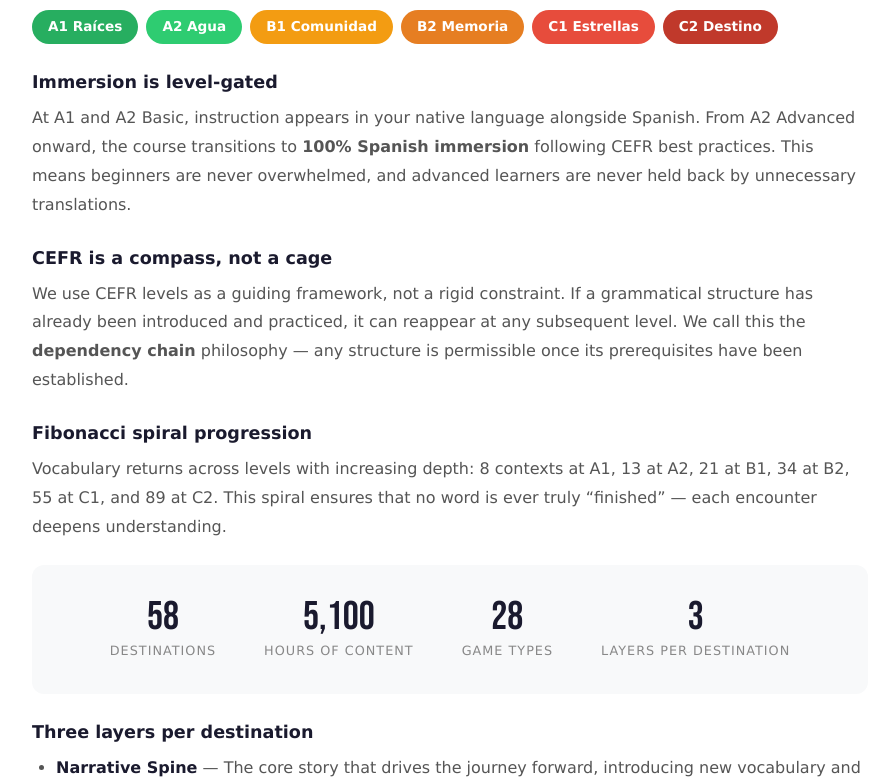
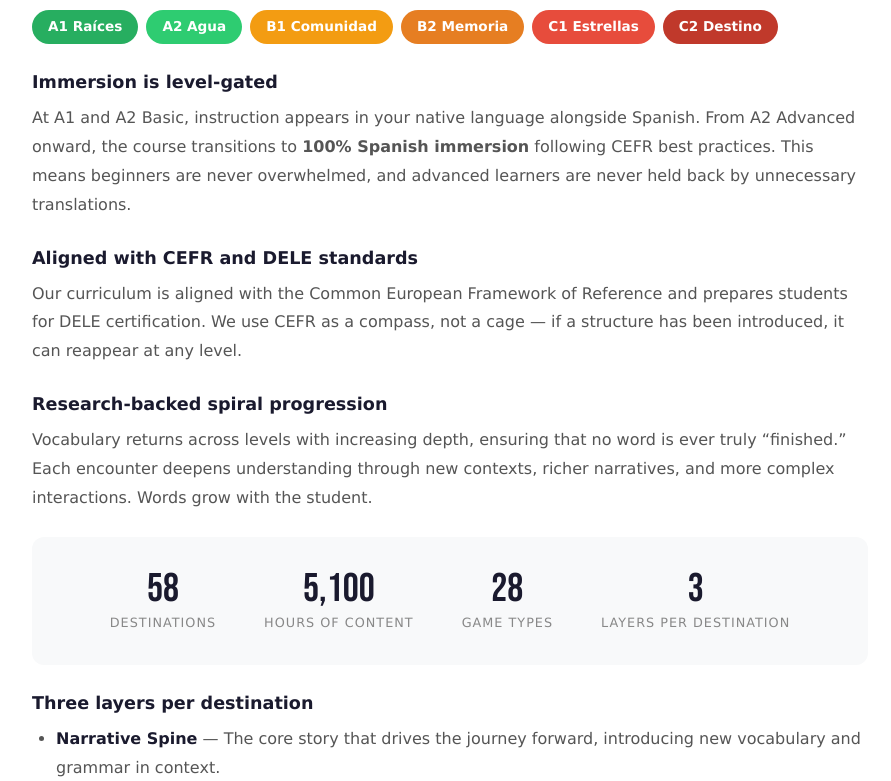
Before and after one commit to babelfree-server/babelfree, a PHP site: page /about in a window 1280 px wide. Shown: the part 1048-1829 px from the top of the page, without its empty margins (190-1081 px from the left). Run offline with PHP 8.4, Linux system fonts and the light colour scheme; some web fonts are replaced.

Commit message:
Soften about page + protect creative briefs from indexing
About page:
- "Fibonacci spiral: 8 contexts at A1..." → "Research-backed spiral progression"
- "CEFR is a compass, not a cage" → "Aligned with CEFR and DELE standards"
- Same changes in both EN and ES sections
- Keeps the page warm, credible, and general — methodology details internal only

Creative briefs:
- Added noindex,nofollow to all 5 brief files (composer EN/ES, illustrator EN/ES, arrivals)
- Added Disallow rules in robots.txt for /composer-brief, /illustrator-brief, /illustration-brief

Co-Authored-By: Claude Opus 4.6 (1M context) <noreply@anthropic.com>

```diff
--- a/about.php
+++ b/about.php
@@ -559,11 +559,11 @@
             <h3>Immersion is level-gated</h3>
             <p>At A1 and A2 Basic, instruction appears in your native language alongside Spanish. From A2 Advanced onward, the course transitions to <strong>100% Spanish immersion</strong> following CEFR best practices. This means beginners are never overwhelmed, and advanced learners are never held back by unnecessary translations.</p>
 
-            <h3>CEFR is a compass, not a cage</h3>
-            <p>We use CEFR levels as a guiding framework, not a rigid constraint. If a grammatical structure has already been introduced and practiced, it can reappear at any subsequent level. We call this the <strong>dependency chain</strong> philosophy &mdash; any structure is permissible once its prerequisites have been established.</p>
+            <h3>Aligned with CEFR and DELE standards</h3>
+            <p>Our curriculum is aligned with the Common European Framework of Reference and prepares students for DELE certification. We use CEFR as a compass, not a cage &mdash; if a structure has been introduced, it can reappear at any level.</p>
 
-            <h3>Fibonacci spiral progression</h3>
-            <p>Vocabulary returns across levels with increasing depth: 8 contexts at A1, 13 at A2, 21 at B1, 34 at B2, 55 at C1, and 89 at C2. This spiral ensures that no word is ever truly &ldquo;finished&rdquo; &mdash; each encounter deepens understanding.</p>
+            <h3>Research-backed spiral progression</h3>
+            <p>Vocabulary returns across levels with increasing depth, ensuring that no word is ever truly &ldquo;finished.&rdquo; Each encounter deepens understanding through new contexts, richer narratives, and more complex interactions. Words grow with the student.</p>
 
             <div class="stats-bar">
                 <div class="stat-item">
@@ -609,11 +609,11 @@
             <h3>La inmersi&oacute;n est&aacute; controlada por nivel</h3>
             <p>En A1 y A2 b&aacute;sico, la instrucci&oacute;n aparece en tu lengua materna junto con el espa&ntilde;ol. Desde A2 avanzado en adelante, el curso transiciona a <strong>inmersi&oacute;n 100% en espa&ntilde;ol</strong> siguiendo las mejores pr&aacute;cticas del MCER. Esto significa que los principiantes nunca se ven abrumados, y los estudiantes avanzados nunca se ven frenados por traducciones innecesarias.</p>
 
-            <h3>El MCER es una br&uacute;jula, no una jaula</h3>
-            <p>Usamos los niveles del MCER como marco de referencia, no como restricci&oacute;n r&iacute;gida. Si una estructura gramatical ya fue introducida y practicada, puede reaparecer en cualquier nivel posterior. Llamamos a esto la filosof&iacute;a de <strong>cadena de dependencias</strong>: cualquier estructura es v&aacute;lida una vez que sus prerrequisitos han sido establecidos.</p>
+            <h3>Alineado con el MCER y los est&aacute;ndares DELE</h3>
+            <p>Nuestro curr&iacute;culo est&aacute; alineado con el Marco Com&uacute;n Europeo de Referencia y prepara a los estudiantes para la certificaci&oacute;n DELE. Usamos el MCER como br&uacute;jula, no como jaula: si una estructura ya fue introducida, puede reaparecer en cualquier nivel.</p>
 
-            <h3>Progresi&oacute;n en espiral de Fibonacci</h3>
-            <p>El vocabulario reaparece a lo largo de los niveles con profundidad creciente: 8 contextos en A1, 13 en A2, 21 en B1, 34 en B2, 55 en C1 y 89 en C2. Esta espiral asegura que ninguna palabra est&eacute; realmente &laquo;terminada&raquo; &mdash; cada encuentro profundiza la comprensi&oacute;n.</p>
+            <h3>Progresi&oacute;n espiral basada en investigaci&oacute;n</h3>
+            <p>El vocabulario reaparece a lo largo de los niveles con profundidad creciente, asegurando que ninguna palabra est&eacute; realmente &laquo;terminada&raquo;. Cada encuentro profundiza la comprensi&oacute;n a trav&eacute;s de nuevos contextos, narrativas m&aacute;s ricas e interacciones m&aacute;s complejas. Las palabras crecen con el estudiante.</p>
 
             <div class="stats-bar">
                 <div class="stat-item">
--- a/composer-brief-es.html
+++ b/composer-brief-es.html
@@ -2,6 +2,7 @@
 <html lang="es">
 <head>
     <meta charset="UTF-8">
+    <meta name="robots" content="noindex, nofollow">
     <meta name="viewport" content="width=device-width, initial-scale=1.0">
     <title>El Viaje del Jaguar — Brief para compositor / Dise&ntilde;o sonoro</title>
     <style>
--- a/composer-brief.html
+++ b/composer-brief.html
@@ -2,6 +2,7 @@
 <html lang="en">
 <head>
     <meta charset="UTF-8">
+    <meta name="robots" content="noindex, nofollow">
     <meta name="viewport" content="width=device-width, initial-scale=1.0">
     <title>El Viaje del Jaguar — Composer / Sound Design Brief</title>
     <style>
--- a/illustration-brief-arrivals.html
+++ b/illustration-brief-arrivals.html
@@ -2,7 +2,8 @@
 <html lang="es">
 <head>
 <meta charset="UTF-8">
-<meta name="viewport" content="width=device-width, initial-scale=1.0">
+<meta name="robots" content="noindex, nofollow">
+    <meta name="viewport" content="width=device-width, initial-scale=1.0">
 <title>Brief del ilustrador — 58 escenas de llegada</title>
 <style>
 * { margin: 0; padding: 0; box-sizing: border-box; }
--- a/illustrator-brief-es.html
+++ b/illustrator-brief-es.html
@@ -2,6 +2,7 @@
 <html lang="es">
 <head>
     <meta charset="UTF-8">
+    <meta name="robots" content="noindex, nofollow">
     <meta name="viewport" content="width=device-width, initial-scale=1.0">
     <title>El Viaje del Jaguar — Brief creativo para ilustrador</title>
     <style>
--- a/illustrator-brief.html
+++ b/illustrator-brief.html
@@ -2,6 +2,7 @@
 <html lang="en">
 <head>
     <meta charset="UTF-8">
+    <meta name="robots" content="noindex, nofollow">
     <meta name="viewport" content="width=device-width, initial-scale=1.0">
     <title>El Viaje del Jaguar — Illustrator Brief</title>
     <style>
--- a/robots.txt
+++ b/robots.txt
@@ -50,6 +50,11 @@ Disallow: /content/
 Disallow: /elviajedeljaguar-preview
 Disallow: /*-exam
 
+# Block creative briefs (internal documents)
+Disallow: /composer-brief
+Disallow: /illustrator-brief
+Disallow: /illustration-brief
+
 # Allow game pages for indexing
 Allow: /elviajedeljaguar
 Allow: /storymap
```
